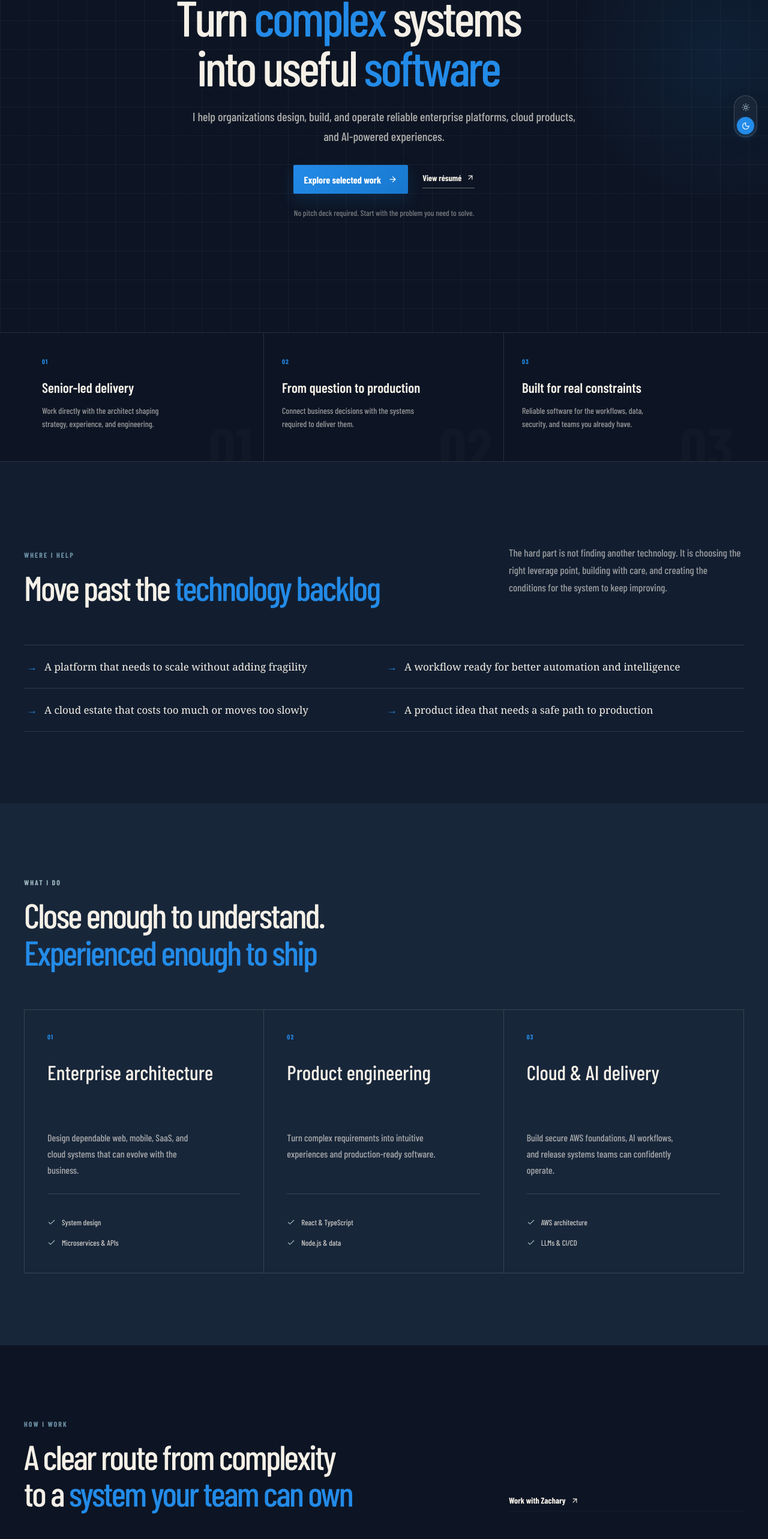
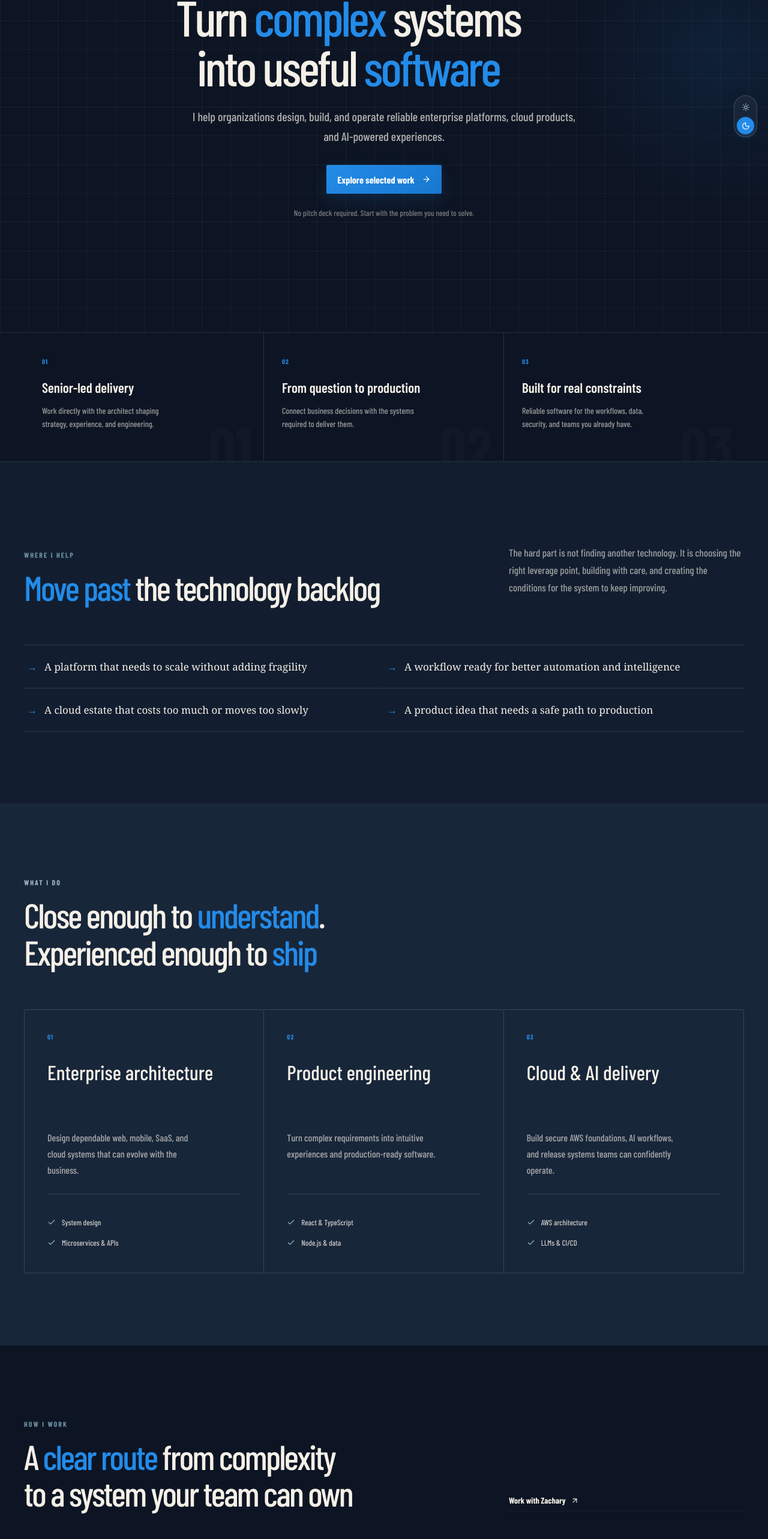
Before and after one commit to kevin-lim-0919/zach-portfolio, a React (Vite) app: page / in a window 1280 px wide. Shown: the part 206-2772 px from the top of the page at 60% size. Built offline with nearby package versions, Linux system fonts and the light colour scheme.

Commit message:
Refine hero actions and section emphasis

```diff
--- a/src/main.jsx
+++ b/src/main.jsx
@@ -422,7 +422,9 @@ function ContactPage() {
               </figure>
               <div className="conversation-intro">
                 <h2>
-                  Let&apos;s build something <span className="title-accent">great together</span>
+                  Let&apos;s{" "}
+                  <span className="title-accent">build something</span> great
+                  together
                 </h2>
                 <p>
                   Have a project in mind? Whether you&apos;re launching a new
@@ -505,13 +507,6 @@ function App() {
                 <a className="primary" href="#work">
                   Explore selected work <ArrowRight />
                 </a>
-                <a
-                  className="text-link"
-                  href="/Zachary-Rosenberg-Resume.pdf"
-                  target="_blank"
-                >
-                  View résumé <ArrowUpRight />
-                </a>
               </div>
               <small>
                 No pitch deck required. Start with the problem you need to
@@ -553,7 +548,8 @@ function App() {
               <div>
                 <span className="eyebrow">Where I help</span>
                 <h2>
-                  Move past the <span className="title-accent">technology backlog</span>
+                  <span className="title-accent">Move past</span> the technology
+                  backlog
                 </h2>
               </div>
               <p>
@@ -583,8 +579,9 @@ function App() {
               <div>
                 <span className="eyebrow">What I do</span>
                 <h2>
-                  Close enough to understand. {" "}
-                  <span className="title-accent">Experienced enough to ship</span>
+                  Close enough to{" "}
+                  <span className="title-accent">understand</span>. Experienced
+                  enough to <span className="title-accent">ship</span>
                 </h2>
               </div>
             </div>
@@ -613,8 +610,8 @@ function App() {
               <div>
                 <span className="eyebrow">How I work</span>
                 <h2>
-                  A clear route from complexity to a {" "}
-                  <span className="title-accent">system your team can own</span>
+                  A <span className="title-accent">clear route</span> from
+                  complexity to a system your team can own
                 </h2>
               </div>
               <a className="text-link" href={`mailto:${contactEmail}`}>
@@ -659,8 +656,8 @@ function App() {
               <div>
                 <span className="eyebrow">Selected work</span>
                 <h2>
-                  A closer look at systems {" "}
-                  <span className="title-accent">built for the real world</span>
+                  A closer look at <span className="title-accent">systems</span>{" "}
+                  built for the real world
                 </h2>
               </div>
               <p>
--- a/src/theme.css
+++ b/src/theme.css
@@ -1792,6 +1792,14 @@ textarea,
   box-shadow: none;
 }
 
+/* Keep the selected-work layout precise and architectural. */
+.project-card,
+.project-card::before,
+.project-image,
+.project-image img {
+  border-radius: 0;
+}
+
 .footer-grid img {
   width: 120px;
   height: 72px;
```
Also changed, not shown: 4 other files (tests, documents, lock files or other folders).
